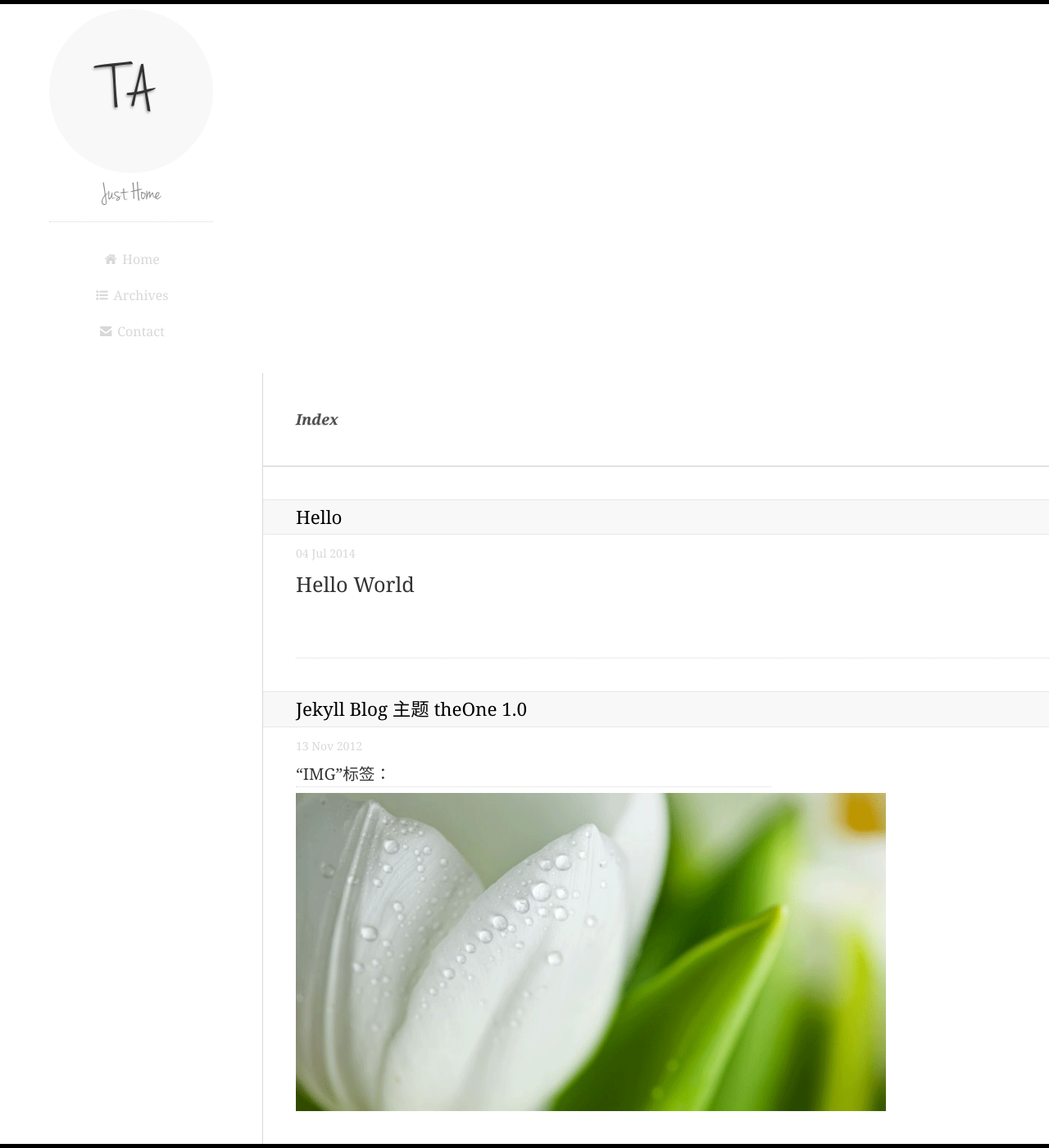
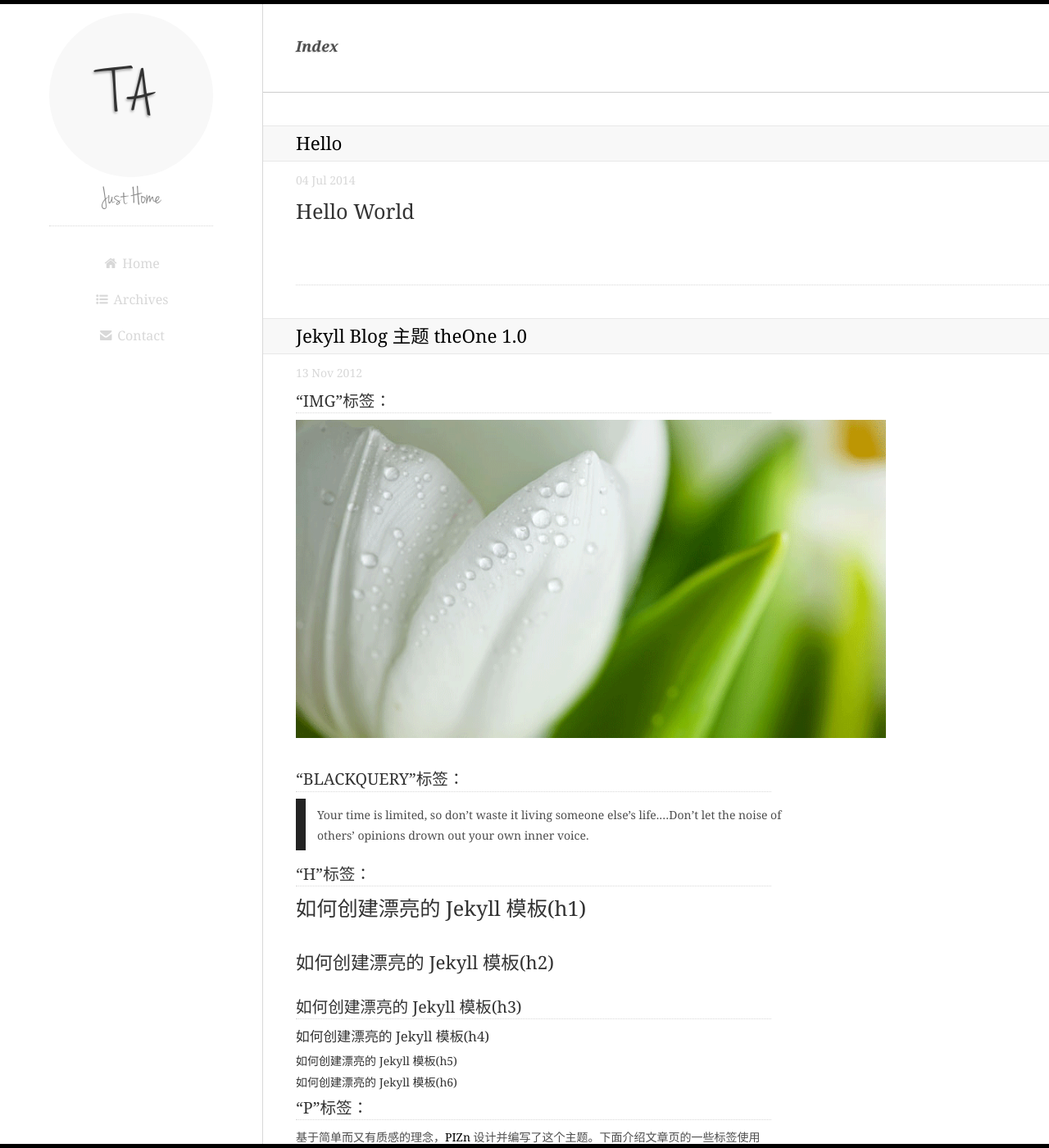
Before and after one commit to fengguiyushao/fengguiyushao.github.io, a Jekyll site: the page built from index.html, in a window 1280 px wide and 1400 px high. Shown: the whole window at 82% size. Built offline with Jekyll 4.4.1, drawn with Linux system fonts in a browser that asks for light colours; Markdown is read by kramdown in place of the engine named in the settings; the list of posts is cut into pages by our own code.

Commit message:
position

```diff
--- a/css/style.css
+++ b/css/style.css
@@ -358,7 +358,7 @@ li[class^="icon-"].icon-large:before, li[class*=" icon-"].icon-large:before {
 #head-line { width: 100%; height: 5px; background: black; position: fixed; top: 0; left: 0; z-index: 101; }
 #foot-line { width: 100%; height: 5px; background: black; position: fixed; bottom: 0; left: 0; z-index: 101;}
 #content { width: 100%;}
-#head { width: 320px; min-height: 400px; height: auto;   left: 0; top: 5px; font-weight: 700; text-align: center; }
+#head { width: 320px; min-height: 400px; height: auto; position: fixed;  left: 0; top: 5px; font-weight: 700; text-align: center; }
 #logo { margin: .8em auto 1.8em auto; width: 200px; height: 200px; border-radius: 100px 100px; background: #f8f8f8; }
 #logo h1 { font-family: 'JennaSue'; font-size: 80px; width: 200px; overflow: hidden;  line-height: 200px; text-align: center; text-shadow: -1px 2px 3px #a0a0a0; }
 #logo h2 { font-weight: 400; font-family:'JennaSue'; font-size:  30px; color: #898989; line-height: 50px; padding-bottom: .3em; border-bottom: 1px dotted #d8d8d8; }
```
